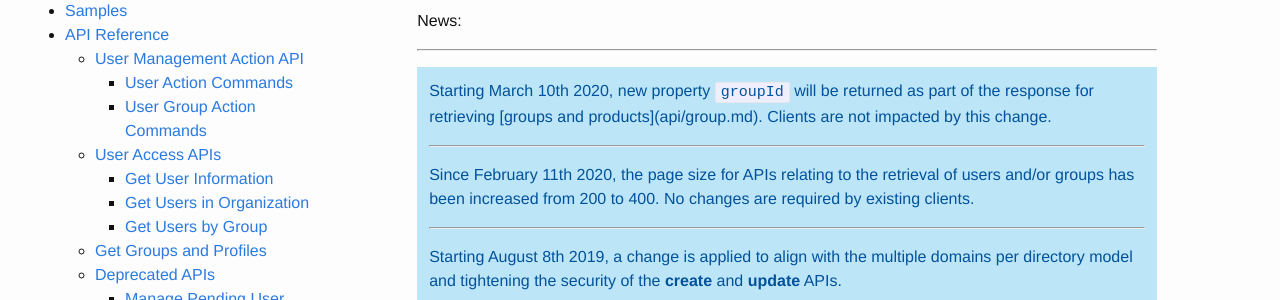
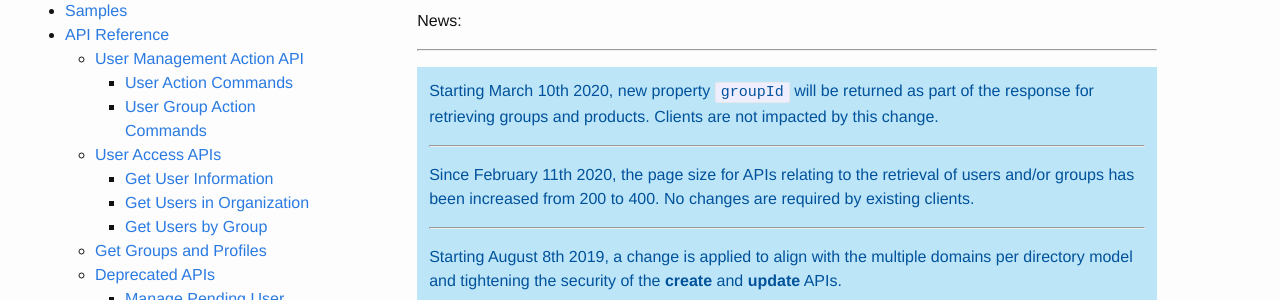
Before and after one commit to adobe-apiplatform/umapi-documentation, a Jekyll site: the page built from docs/en/index.md, in a window 1280 px wide and 1112 px high. Shown: the part 194-494 px from the top of the window. Built offline with Jekyll 4.4.1, drawn with Linux system fonts in a browser that asks for light colours; some of the changed lines change nothing that is shown.

Commit message:
Remove Link

```diff
--- a/docs/en/index.md
+++ b/docs/en/index.md
@@ -12,7 +12,7 @@ Welcome to the documentation center for User Management APIs from Adobe.
 News:
 <hr class="api-ref-rule">
 <div class="isa_info">
-<p>Starting March 10th 2020, new property <code>groupId</code> will be returned as part of the response for retrieving [groups and products](api/group.md). Clients are not impacted by this change.</p>
+<p>Starting March 10th 2020, new property <code>groupId</code> will be returned as part of the response for retrieving groups and products. Clients are not impacted by this change.</p>
 <hr class="api-ref-rule">
 <p>Since February 11th 2020, the page size for APIs relating to the retrieval of users and/or groups has been increased from 200 to 400. No changes are required by existing clients.</p>
 <hr class="api-ref-rule">
```
